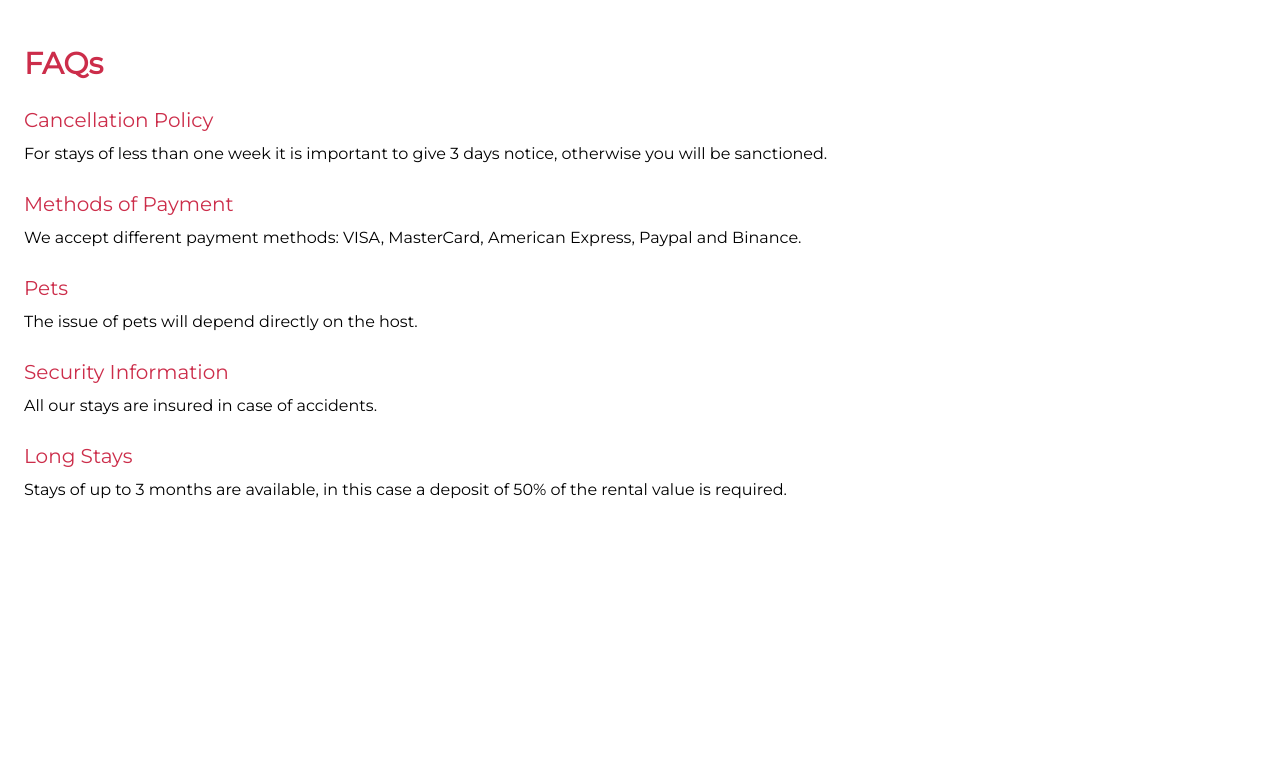
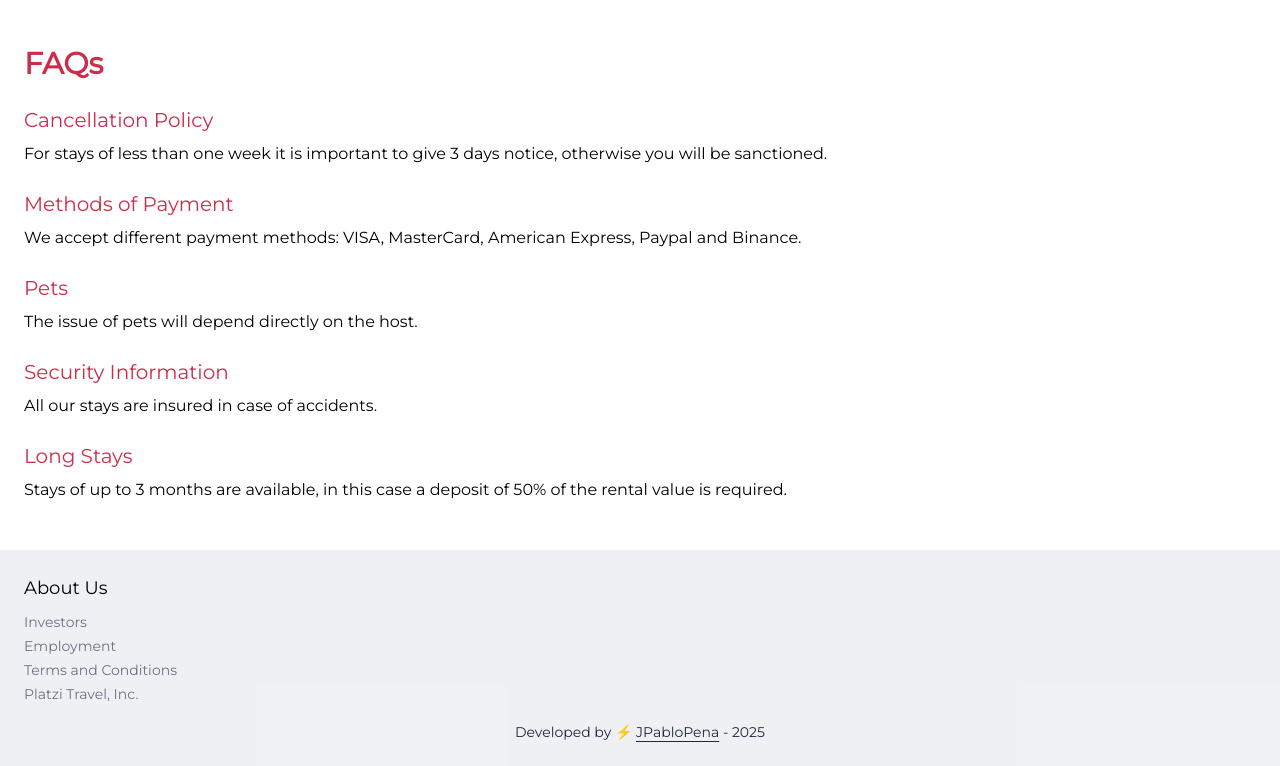
Before and after one commit to JPabloPena/platzitravel, a React (Vite) app: page / in a window 1280 px wide. Shown: the part 2366-3132 px from the top of the page. Before the commit the page ends 2868 px from the top, so only its background shows below. Built offline with nearby package versions, Linux system fonts and the light colour scheme.

Commit message:
feat: add Footer component

```diff
--- a/src/App.jsx
+++ b/src/App.jsx
@@ -1,4 +1,5 @@
 import FAQs from './components/FAQs'
+import Footer from './components/Footer'
 import Home from './components/Home'
 import OutstandingPlaces from './components/OutstandingPlaces'
 import Recommended from './components/Recommended'
@@ -13,6 +14,7 @@ function App () {
         <Recommended />
         <OutstandingPlaces />
         <FAQs />
+        <Footer />
       </section>
       <footer />
     </div>
--- /dev/null
+++ b/src/components/Footer.jsx
@@ -0,0 +1,20 @@
+import React from 'react'
+
+function Footer () {
+  return (
+    <footer className='bg-gray-200/60 mt-12 p-6 flex flex-col space-y-2'>
+      <h2 className='text-lg'>About Us</h2>
+      <ul>
+        <li><a href='#' className='text-sm text-gray-500'>Investors</a></li>
+        <li><a href='#' className='text-sm text-gray-500'>Employment</a></li>
+        <li><a href='#' className='text-sm text-gray-500'>Terms and Conditions</a></li>
+        <li><a href='#' className='text-sm text-gray-500'>Platzi Travel, Inc.</a></li>
+      </ul>
+      <p className='text-sm text-center mt-2 text-gray-800'>
+        Developed by ⚡ <a className='underline underline-offset-4 transition-all duration-300 ease-in-out' href='https://github.com/JPabloPena/platzitravel'>JPabloPena</a> - 2025
+      </p>
+    </footer>
+  )
+}
+
+export default Footer
```
